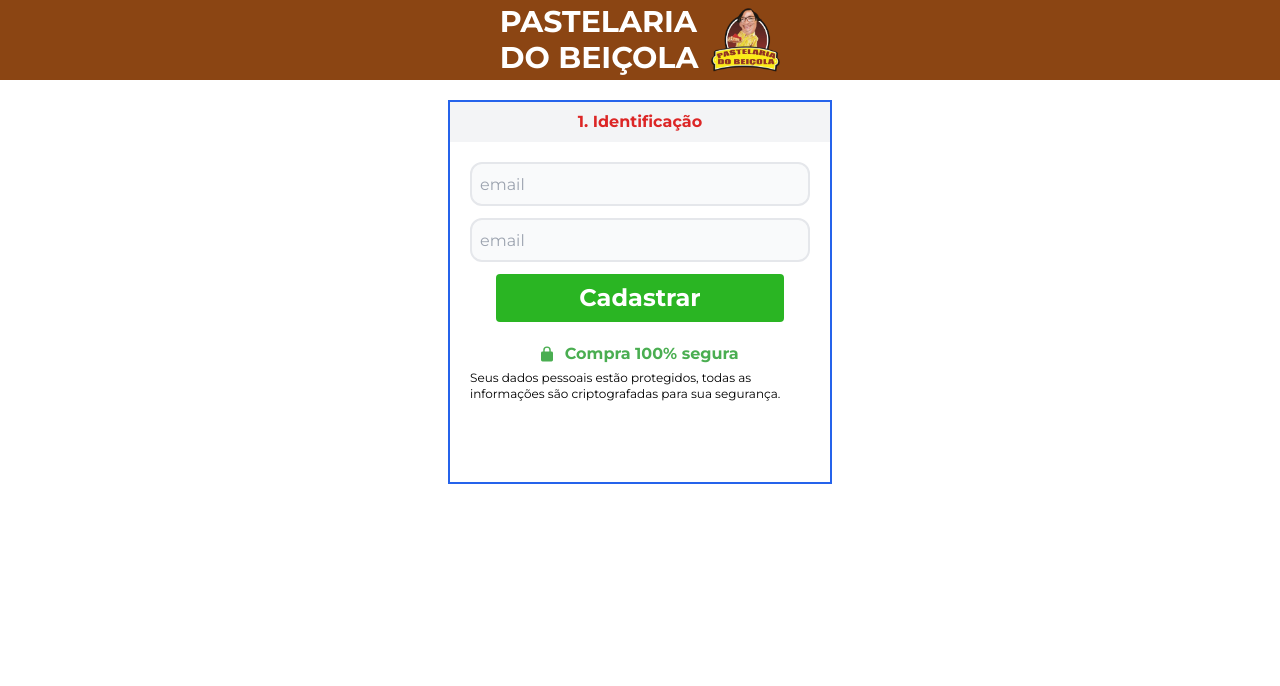
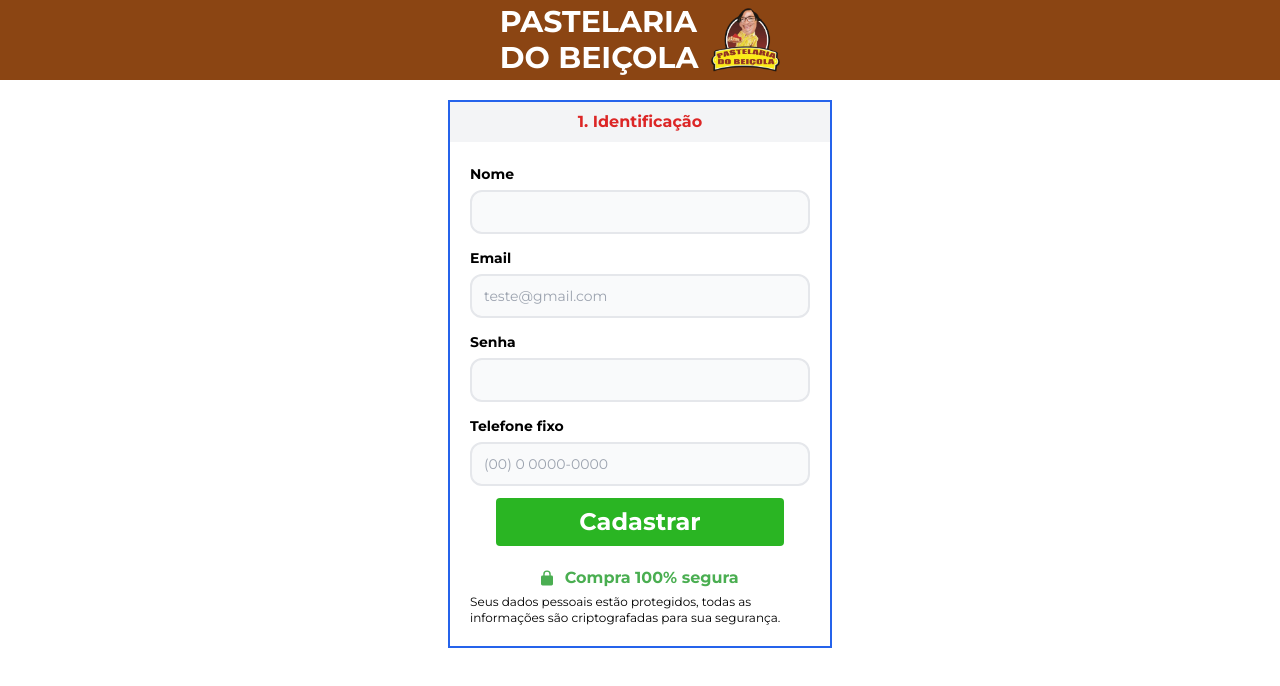
Before and after one commit to joaoandradejava/delivery-food-ui, a Next.js app: page /cadastro in a window 1280 px wide. Shown: the top 686 px of the page. Built offline with nearby package versions, Linux system fonts and the light colour scheme.

Commit message:
construindo o menu topo

```diff
--- /dev/null
+++ b/src/components/MenuTopo.tsx
@@ -0,0 +1,28 @@
+import Link from "next/link";
+
+export default function MenuTopo() {
+  return (
+    <div className="bg-cor-marrom text-white flex justify-between items-center h-32">
+      <button className="md:hidden block">#</button>
+      <Link href="/">
+        <span className="text-3xl font-bold">
+          Pastelaria <br /> do beiçola
+        </span>
+      </Link>
+      <div className="md:block hidden">
+        <input type="text" />
+      </div>
+      <span className="text md:block hidden text-sm">
+        Bem vindo visitante, <br />{" "}
+        <Link href="/cadastro" className="font-bold">
+          cadastre-se
+        </Link>{" "}
+        ou <br />
+        <Link href="/cadastro" className="font-bold">
+          faça seu login
+        </Link>
+      </span>
+      <span>Carrinho</span>
+    </div>
+  );
+}
--- a/src/components/TopoTelaLoginECadastro.tsx
+++ b/src/components/TopoTelaLoginECadastro.tsx
@@ -1,8 +1,15 @@
+import Link from "next/link";
+
 export default function TopoTelaLoginECadastro() {
   return (
-    <div className="h-20 text-white bg-cor-marrom w-full flex justify-center items-center gap-3" >
-      <span className="text-3xl font-bold uppercase">Pastelaria <br />do beiçola</span>
-      <img src="images/beicola.png" className="h-16" alt="" />
+    <div className="h-20 text-white bg-cor-marrom w-full flex justify-center ">
+      <Link href="/" className="flex items-center gap-3">
+        <span className="text-3xl font-bold uppercase">
+          Pastelaria <br />
+          do beiçola
+        </span>
+        <img src="images/beicola.png" className="h-16" alt="" />
+      </Link>
     </div>
   );
 }
--- a/src/components/forms/Input.tsx
+++ b/src/components/forms/Input.tsx
@@ -1,16 +1,28 @@
+import { HTMLInputTypeAttribute } from "react";
+
 interface InputProps {
-  type: string;
+  type: HTMLInputTypeAttribute;
   register: any;
-  id: string
+  id: string;
+  label: string;
+  placeholder?: string;
 }
 
 export default function Input(props: InputProps) {
-  const { type, id , register} = props;
+  const { type, id, register, label, placeholder } = props;
   return (
-    <input
-      type={type}
-      {...register(id)}
-      className="bg-gray-50 w-full h-11 rounded-xl p-2 border-gray-200 border-2 outline-blue-600"
-    />
+    <div className="space-y-1">
+      <label className="font-bold text-sm" htmlFor={id}>
+        {label}
+      </label>
+      <input
+        type={type}
+        id={id}
+        name={id}
+        placeholder={placeholder}
+        {...register(id)}
+        className="bg-gray-50 text-sm px-3 w-full h-11 rounded-xl p-2 border-gray-200 border-2 outline-blue-400"
+      />
+    </div>
   );
 }
--- a/src/pages/cadastro/index.tsx
+++ b/src/pages/cadastro/index.tsx
@@ -1,39 +1,73 @@
 import CompraSegura from "@/components/CompraSegura";
 import TopoTelaLoginECadastro from "@/components/TopoTelaLoginECadastro";
-import Link from "next/link";
+import Input from "@/components/forms/Input";
+import { useForm } from "react-hook-form";
+
+interface FormData {
+  nome: string;
+  email: string;
+  senha: string;
+  telefoneFixo: string;
+}
 
 export default function index() {
+  const {
+    register,
+    handleSubmit,
+    watch,
+    formState: { errors },
+  } = useForm();
+
+  function cadastrar(data: FormData) {
+    console.log(data);
+  }
+
   return (
     <div className="h-screen flex flex-col space-y-5 items-center">
       <TopoTelaLoginECadastro />
-      <div className="w-full md:w-96 h-96 border-blue-600 border-2">
+      <div className="w-full md:w-96 border-blue-600 border-2">
         <div className="bg-gray-100 h-10 flex justify-center items-center font-bold text-red-600">
           <span>1. Identificação</span>
         </div>
 
         <div className="p-5">
+          <form onSubmit={handleSubmit(cadastrar)}>
             <div className="space-y-3">
-            <input
+              <Input id="nome" label="Nome" type="text" register={register} />
+              <Input
+                id="email"
+                label="Email"
                 type="email"
-              className="bg-gray-50 w-full h-11 rounded-xl p-2 border-gray-200 border-2 outline-blue-600"
-              placeholder="email"
+                placeholder="teste@gmail.com"
+                register={register}
               />
-            <input
+              <Input
+                id="senha"
+                label="Senha"
                 type="password"
-              className="bg-gray-50 w-full h-11 rounded-xl p-2 border-gray-200 border-2 outline-blue-600"
-              placeholder="email"
+                register={register}
+              />
+              <Input
+                id="telefoneFixo"
+                label="Telefone fixo"
+                type="text"
+                placeholder="(00) 0 0000-0000"
+                register={register}
               />
             </div>
 
             <div className="flex flex-col items-center space-y-3 mt-3">
-            <button className="bg-btn-cor-verde rounded h-12 w-full md:w-72 text-white font-bold text-2xl">
+              <button
+                onClick={() => cadastrar}
+                className="bg-btn-cor-verde rounded h-12 w-full md:w-72 text-white font-bold text-2xl"
+              >
                 Cadastrar
               </button>
-
             </div>
+          </form>
           <CompraSegura />
         </div>
       </div>
     </div>
-    )
+  );
 }
--- a/src/pages/index.tsx
+++ b/src/pages/index.tsx
@@ -1,7 +1,12 @@
+import MenuTopo from "@/components/MenuTopo";
+
 export default function index(){
   return (
-    <div>
-      <h1>ola</h1>
+    <div className="h-screen">
+      <div className="bg-black text-cor-marrom flex justify-center p-1">
+        <span className="">Simplesmente o melhor <span className="font-bold">pastel</span> da sua região.</span>
+      </div>
+      <MenuTopo />
     </div>
   )
 }
--- a/src/pages/login/index.tsx
+++ b/src/pages/login/index.tsx
@@ -20,7 +20,7 @@
   return (
     <div className="h-screen flex flex-col space-y-5 items-center">
       <TopoTelaLoginECadastro />
-      <div className="w-full md:w-96 h-96 border-blue-600 border-2">
+      <div className="w-full md:w-96 border-blue-600 border-2">
         <div className="bg-gray-100 h-10 flex justify-center items-center font-bold text-red-600">
           <span>1. Identificação</span>
         </div>
@@ -28,8 +28,18 @@
         <div className="p-5">
           <form onSubmit={handleSubmit(realizarLogin)}>
             <div className="space-y-3">
-              <Input type="email" id="email" register={register} />
-              <Input type="password" id="senha" register={register} />
+              <Input
+                type="email"
+                id="email"
+                label="Email"
+                register={register}
+              />
+              <Input
+                type="password"
+                id="senha"
+                label="Senha"
+                register={register}
+              />
             </div>
 
             <div className="flex flex-col items-center space-y-3 mt-3">
```
Lines whose indentation alone changed are shown as unchanged.
